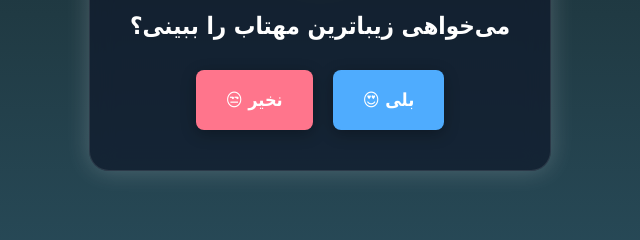
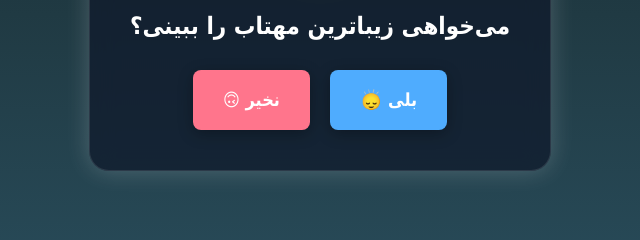
Before and after one commit to Noori-FAISAL/Ask-Me, a plain HTML site: page index.html in a window 1280 px wide. Shown: the part 386-626 px from the top of the page, 320-960 px from the left. Drawn offline with Linux system fonts and the light colour scheme.

Commit message:
Update button emojis in index.html

```diff
--- a/index.html
+++ b/index.html
@@ -105,8 +105,8 @@
         <h2>می‌خواهی زیباترین مهتاب را ببینی؟</h2>
 
         <div class="btn-box">
-            <button id="btn-yes">بلی 😍</button>
-            <button id="btn-no">نخیر 😒</button>
+            <button id="btn-yes">بلی 🙂‍↕️</button>
+            <button id="btn-no">نخیر 🙃</button>
         </div>
     </div>
 
```
